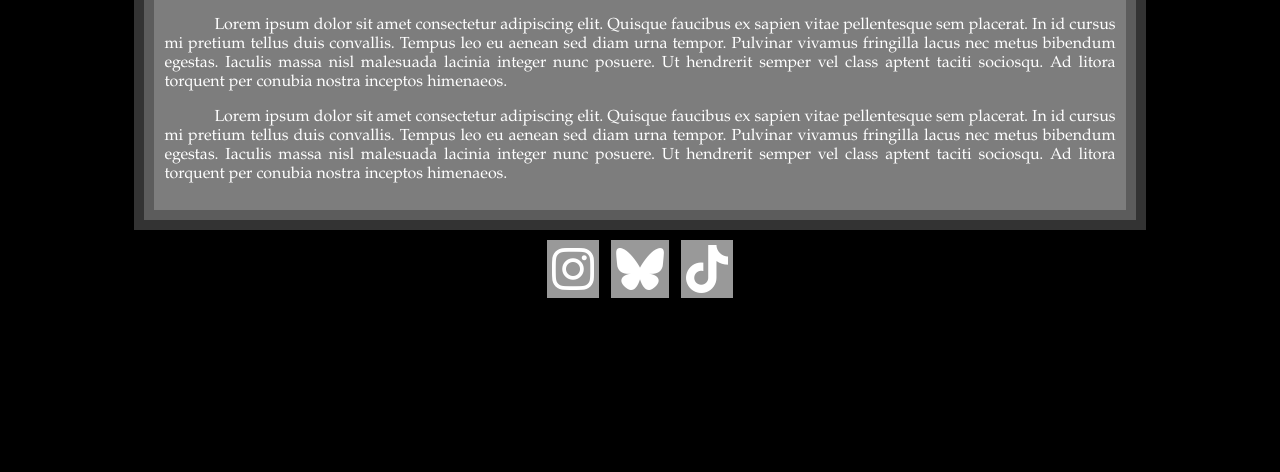
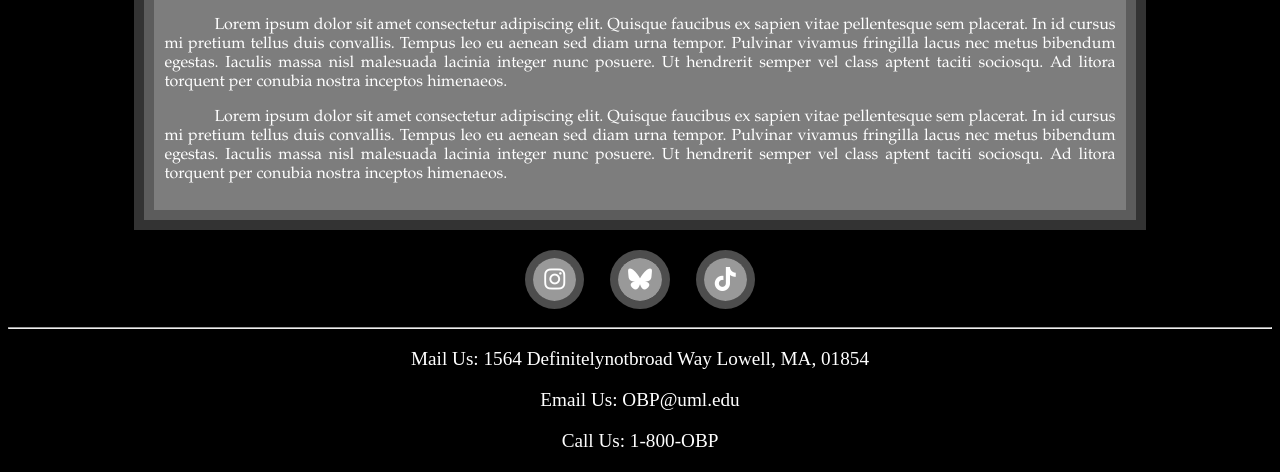
Before and after one commit to KathrynMerck/KathrynMerck.github.io, a plain HTML site: page index.html in a window 1280 px wide. Shown: the part 383-855 px from the top of the page. Before the commit the page ends 800 px from the top, so only its background shows below. Drawn offline with Linux system fonts and the light colour scheme; a web font is replaced by a local one.

Commit message:
update css

```diff
--- a/css/style.css
+++ b/css/style.css
@@ -71,7 +71,7 @@ a.navBar {
     position: absolute;
 }
 
-p {
+.mainSection p {
     font-family: Garamond, Times, serif;
     text-align: justify;
     text-indent: 50px;
@@ -93,18 +93,45 @@ p {
 }
 
 .footer{
-    width: 80%;
-    margin: auto;
+    width: 100%;
     text-align: center;
 }
 
 .socials{
-    font-size: 3em;
+    font-size: 1.5em;
+    position: inherit;
+    width: 100%;
 }
 
 .socials a{
     color: white;
     text-decoration: none;
     background-color: rgba(255, 255, 255, 60%);
-    padding: 5px;
+    background-clip: padding-box;
+    border: 8px solid rgba(255, 255, 255, 30%);
+    margin: 10px;
+    padding: 0.4em;
+    width: 1em;
+    height: 1em;
+    border-radius: 50%;
+    text-align: center;
 }
+.socials a:hover{
+    background-color: rgba(255, 255, 255, 70%);
+    border: 8px solid rgba(255, 255, 255, 35%);
+}
+
+.contact {
+    font-size: 1.2em;
+    text-align: center;
+    font-family: "Epunda Slab", serif;
+}
+
+.contact a{
+    color: inherit;
+    text-decoration: none;
+}
+
+.contact a:hover{
+    text-decoration: underline;
+}
--- a/index.html
+++ b/index.html
@@ -74,14 +74,15 @@ A fun site for a club I'm in
         </div>
         <div class="footer">
             <div class="socials">
-                <a href="https://instagram.com/umlobp" class="fa fa-brands fa-instagram"></a>
-                <a href="https://bsky.app/profile/offbroadwayplayers.bsky.social" class="fa fa-brands fa-bluesky"></a>
-                <a href="https://tiktok.com/@umlobp" class="fa fa-brands fa-tiktok"></a>
+                <a href="https://instagram.com/umlobp" class="fa fa-brands fa-instagram" target="_blank"></a>
+                <a href="https://bsky.app/profile/offbroadwayplayers.bsky.social" class="fa fa-brands fa-bluesky" target="_blank"></a>
+                <a href="https://tiktok.com/@umlobp" class="fa fa-brands fa-tiktok" target="_blank"></a>
             </div>
+            <hr>
             <div class="contact">
-                <p id="adressContact"></p>
-                <p id="emailContact"></p>
-                <p id="phoneContact"></p>
+                <p id="addressContact">Mail Us: 1564 Definitelynotbroad Way Lowell, MA, 01854</p>
+                <p id="emailContact">Email Us: <a href="mailto:obp@uml.edu">OBP@uml.edu</a></p>
+                <p id="phoneContact">Call Us: 1-800-OBP</p>
             </div>
         </div>
         <script src="scripts/general.js"></script>
```
